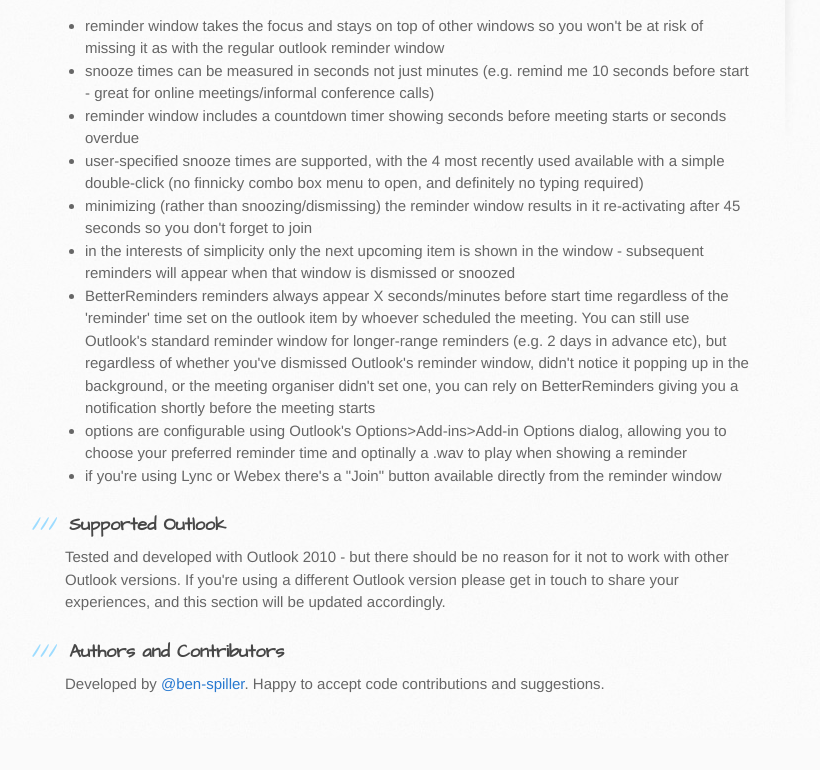
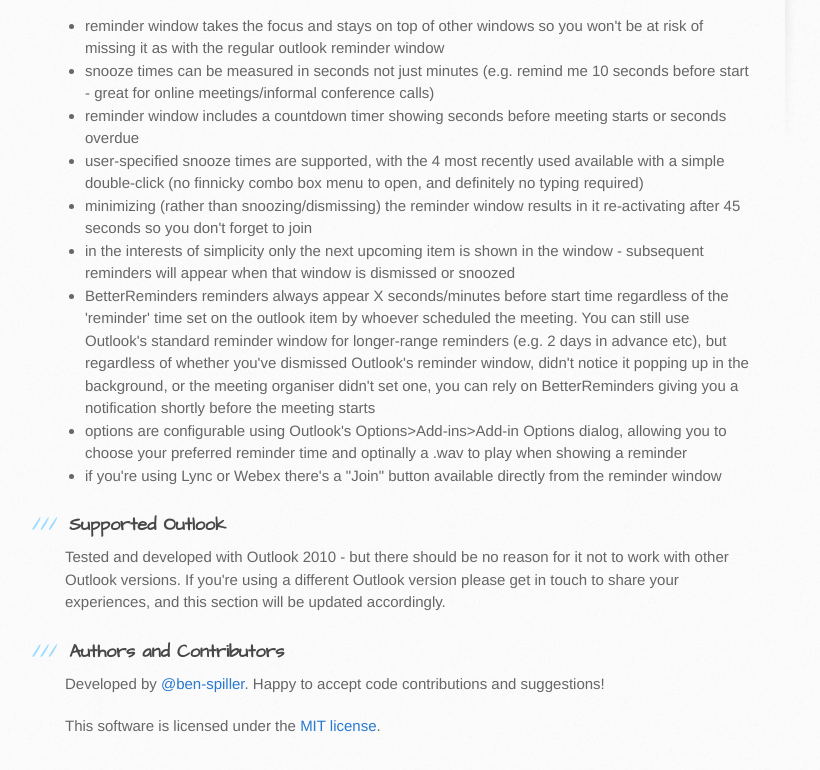
Before and after one commit to ben-spiller/OutlookBetterReminders, a plain HTML site: page index.html in a window 1280 px wide. Shown: the part 774-1544 px from the top of the page, without its empty margins (105-925 px from the left). Before the commit the page ends 1512 px from the top, so only its background shows below. Drawn offline with Linux system fonts and the light colour scheme.

Commit message:
add note on license to index

```diff
--- a/index.html
+++ b/index.html
@@ -64,7 +64,9 @@
 <h3>
 <a id="authors-and-contributors" class="anchor" href="#authors-and-contributors" aria-hidden="true"><span aria-hidden="true" class="octicon octicon-link"></span></a>Authors and Contributors</h3>
 
-<p>Developed by <a href="https://github.com/ben-spiller" class="user-mention">@ben-spiller</a>. Happy to accept code contributions and suggestions. </p>
+<p>Developed by <a href="https://github.com/ben-spiller" class="user-mention">@ben-spiller</a>. Happy to accept code contributions and suggestions!
+</p><p>This software is licensed under the <a href="https://github.com/ben-spiller/OutlookBetterReminders/blob/master/LICENSE">MIT license</a>.
+</p>
         </section>
 
         <aside id="sidebar">
```
